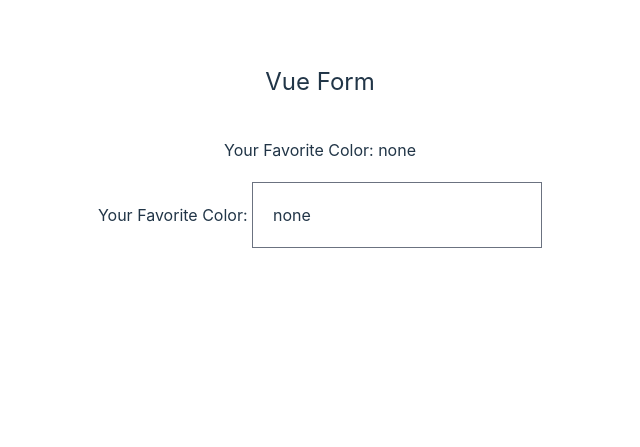
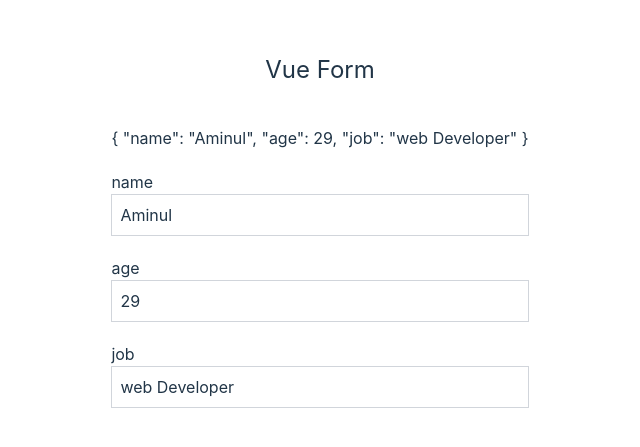
Before and after one commit to Aminulislam88/Vue_form, a Vue app: page / in a window 1280 px wide. Shown: the part 159-606 px from the top of the page, without its empty margins (320-960 px from the left). Built offline with nearby package versions, Linux system fonts and the light colour scheme.

Commit message:
two way data binding

```diff
--- a/src/App.vue
+++ b/src/App.vue
@@ -1,22 +1,27 @@
 <script setup>
-import {ref} from 'vue'
-const color=ref('none')
-function getStyle(){
-    return {
-        backgroundColor:color.value
-    }
-}
+import {ref,reactive} from 'vue'
+const person=reactive({
+    name:"Aminul",
+    age:29,
+    job:"web Developer"
+})
 </script>
 
 <template >
 <section class="mx-auto container">
     <h1 class="text-2xl mb-10"> Vue Form</h1>
-    <p class="pb-5">Your Favorite Color: {{ color }}</p>
-    <p>
-        Your Favorite Color:
-        <input class="p-5" v-model="color" />
-        <div class="w-32 h-32 mt-10" :style="getStyle()"></div>
-    </p>
+    <p class="pb-5">{{ person }}</p>
+
+    <!-- <div class="flex flex-col mb-5 text-left">
+        <label for="name">Name</label>
+        <input type="text" class="border border-gray-300 runded-md p-2" v-model="person.name"/>
+
+    </div> -->
+    <div class="flex flex-col mb-5 text-left" v-for="(value,key,index) in person" :key="index">
+        <label for="name">{{key}}</label>
+        <input type="text" class="border border-gray-300 runded-md p-2" v-model="person[key]"/>
+
+    </div>
 </section>
 
 
```
